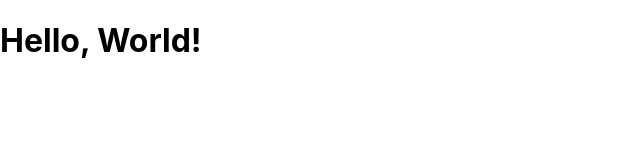
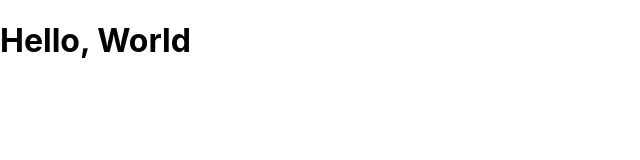
Before and after one commit to afcarioca/profile-react, a React (Create React App) app: page / in a window 1280 px wide. Shown: the top 160 px of the page, without its empty margins (0-640 px from the left). Built offline with nearby package versions, Linux system fonts and the light colour scheme.

Commit message:
Test Heroku

```diff
--- a/src/App.js
+++ b/src/App.js
@@ -5,7 +5,7 @@ export default class App extends React.Component{
   render(){
     return(
       <div>
-        <h1>Hello, World!</h1>
+        <h1>Hello, World</h1>
       </div>
     );
   }
```
